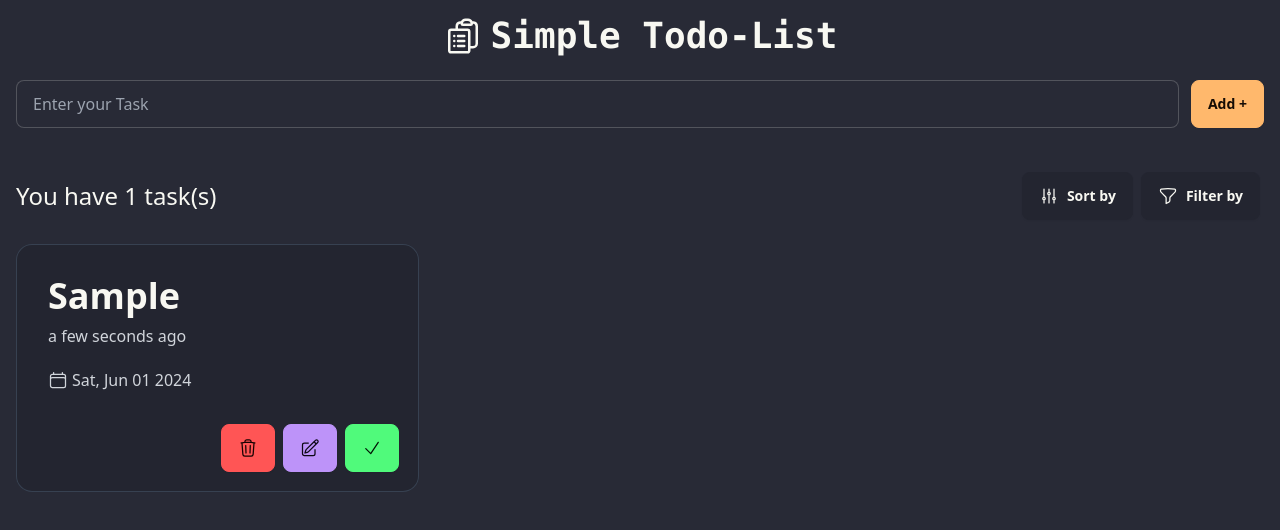
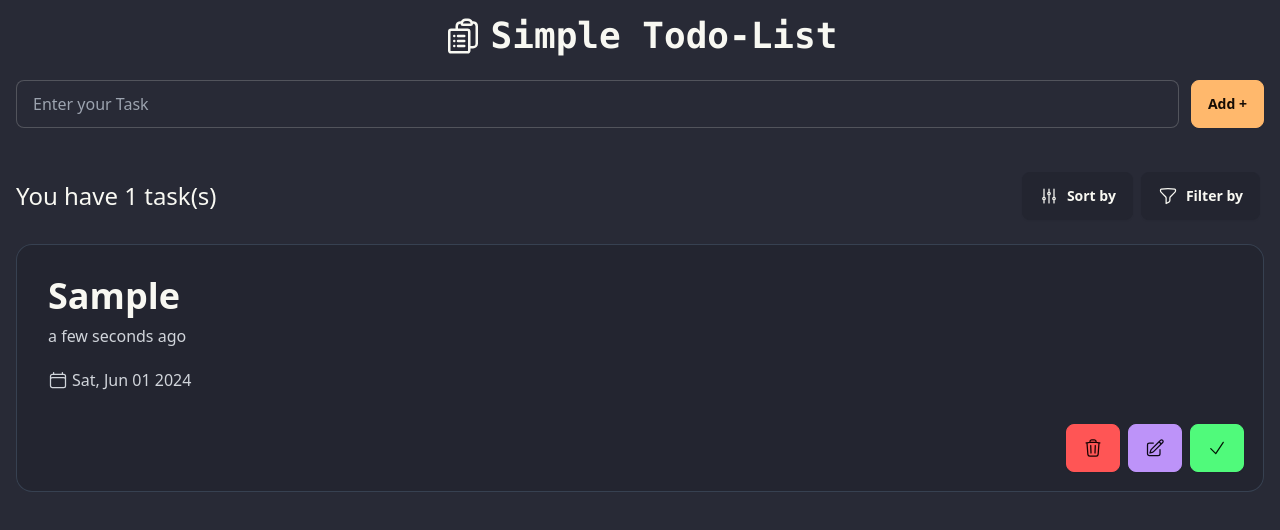
Before and after one commit to MarkMallari16/Simple-Todo-List-React, a React (Vite) app: page / in a window 1280 px wide. Both pictures are taken after typing "Sample" into the empty fields and a click on the button "Add +". Shown: the top 530 px of the page. Built offline with nearby package versions, Linux system fonts and the light colour scheme.

Commit message:
add  masonry library

```diff
--- a/package.json
+++ b/package.json
@@ -12,7 +12,8 @@
   "dependencies": {
     "moment": "^2.30.1",
     "react": "^18.2.0",
-    "react-dom": "^18.2.0"
+    "react-dom": "^18.2.0",
+    "react-responsive-masonry": "^2.2.0"
   },
   "devDependencies": {
     "@types/react": "^18.2.66",
--- a/src/App.jsx
+++ b/src/App.jsx
@@ -1,6 +1,7 @@
 import { useState, useEffect } from 'react'
 import './App.css'
 import TodoListCard from './components/TodoListCard'
+import Masonry, { ResponsiveMasonry } from 'react-responsive-masonry';
 
 
 function App() {
@@ -204,12 +205,16 @@ function App() {
         </div>
         {todos.length > 0 ? (
           <div className='mt-5 '>
-            <div className='grid grid-cols-1 sm:grid-cols-2 md:w-auto lg:grid-cols-3 gap-5  place-items-center '>
-              {sortedTodos.map((todo) => (
-                <TodoListCard id={todo.id} key={todo.id} text={todo.text} createdAt={todo.createdAt} onDelete={() => handleDeleteTask(todo.id)} onEdit={(newText) => handleEditTask(todo.id, newText)}
-                  onFinish={() => handleFinishTask(todo.id)} completed={todo.completed} />
-              ))}
-            </div>
+            <ResponsiveMasonry
+              columnsCountBreakPoints={{ 350: 1, 750: 2, 900: 3}} >
+              <Masonry columnsCount={3} gutter='20px'>
+                {sortedTodos.map((todo) => (
+                  <TodoListCard id={todo.id} key={todo.id} text={todo.text} createdAt={todo.createdAt} onDelete={() => handleDeleteTask(todo.id)} onEdit={(newText) => handleEditTask(todo.id, newText)}
+                    onFinish={() => handleFinishTask(todo.id)} completed={todo.completed} />
+                ))}
+              </Masonry>
+            </ResponsiveMasonry>
+
           </div>
         ) : (
           <div className='flex justify-center w-full'>
--- a/src/components/TodoListCard.jsx
+++ b/src/components/TodoListCard.jsx
@@ -34,8 +34,8 @@ function TodoListCard({ id, text, createdAt, onDelete, onEdit, onFinish, complet
         }
     }
     return (
-        <div className={`card w-full bg-base-200 ring-1 ring-inset ${completed ? 'ring-green-500 ' : 'ring-gray-700'}`}>
-            <div className="card-body text-start ">
+        <div className={`card w-full bg-base-200 ring-1 ring-inset  ${completed ? 'ring-green-500 ' : 'ring-gray-700'} break-inside-avoid`}>
+            <div className="card-body text-start">
                 {isEditing ? (
                     <input
                         type="text"
@@ -72,7 +72,6 @@ function TodoListCard({ id, text, createdAt, onDelete, onEdit, onFinish, complet
             <div className="card-actions justify-end me-5 mb-5">
                 {isEditing ? (
                     <>
-
                         <button className="btn btn-error" onClick={() => setIsEditing(false)}>Cancel</button>
                         <button className="btn btn-success" onClick={handleSaveEdit}>Save</button>
                     </>
```
Also changed, not shown: 1 other file (tests, documents, lock files or other folders).
